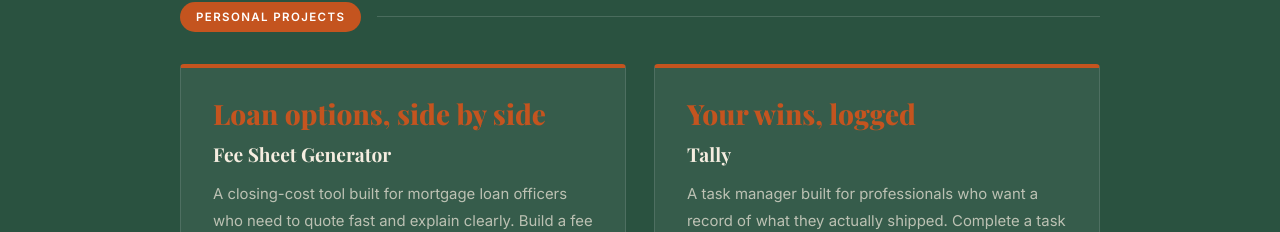
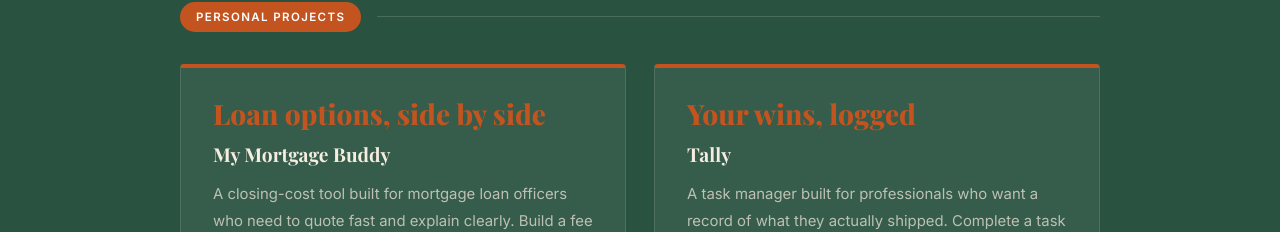
Before and after one commit to jen-a-johnson/portfolio, a React (Vite) app: page / in a window 1280 px wide. Shown: the part 3005-3237 px from the top of the page. Built offline with nearby package versions, Linux system fonts and the light colour scheme.

Commit message:
Rename project from 'Fee Sheet Generator' to 'My Mortgage Buddy'

```diff
--- a/src/components/Projects.jsx
+++ b/src/components/Projects.jsx
@@ -1,6 +1,6 @@
 const personalProjects = [
   {
-    title: 'Fee Sheet Generator',
+    title: 'My Mortgage Buddy',
     stat: 'Loan options, side by side',
     description:
       'A closing-cost tool built for mortgage loan officers who need to quote fast and explain clearly. Build a fee sheet in minutes, then switch to presentation mode for a clean, side-by-side comparison of loan options — the view a loan officer actually walks a borrower through. Everything saves to Supabase.',
```
